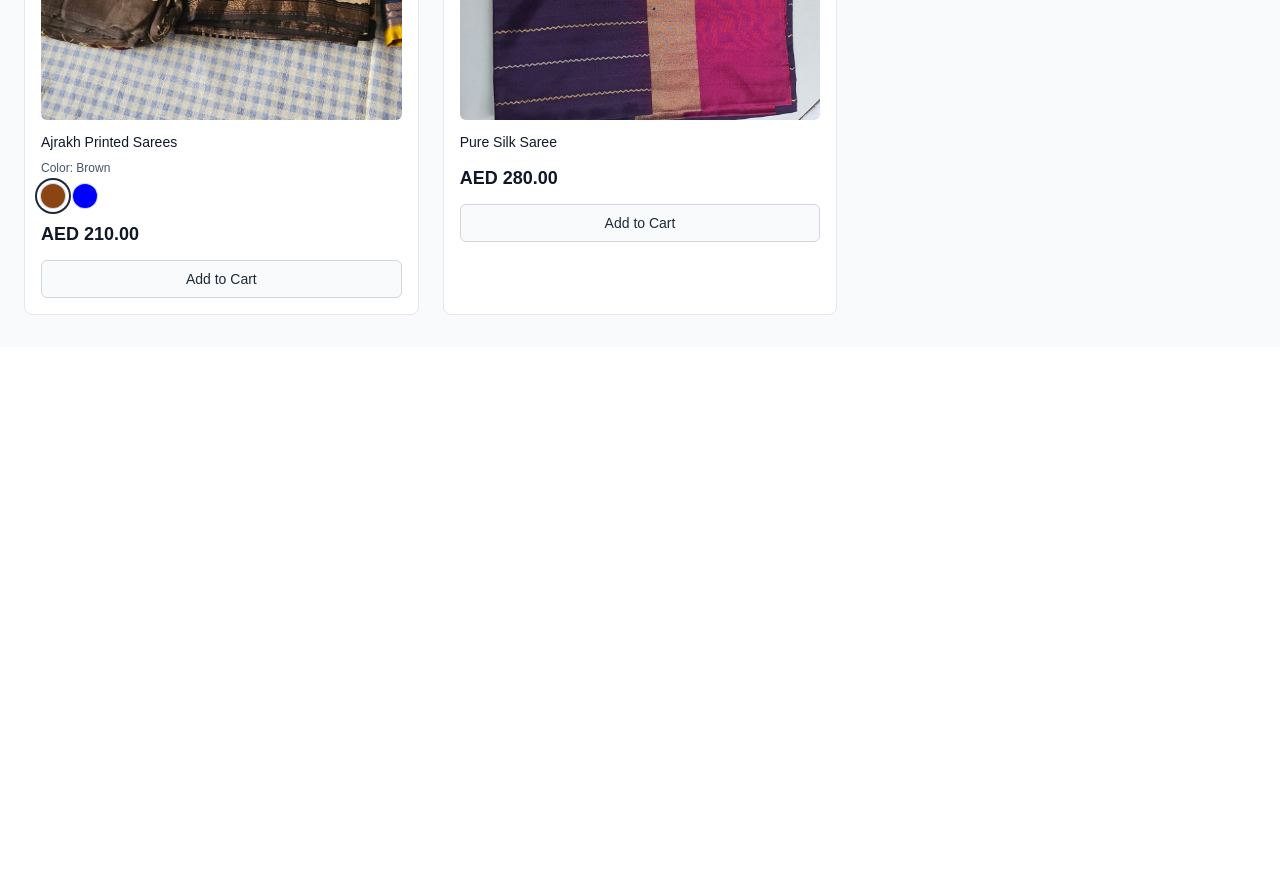
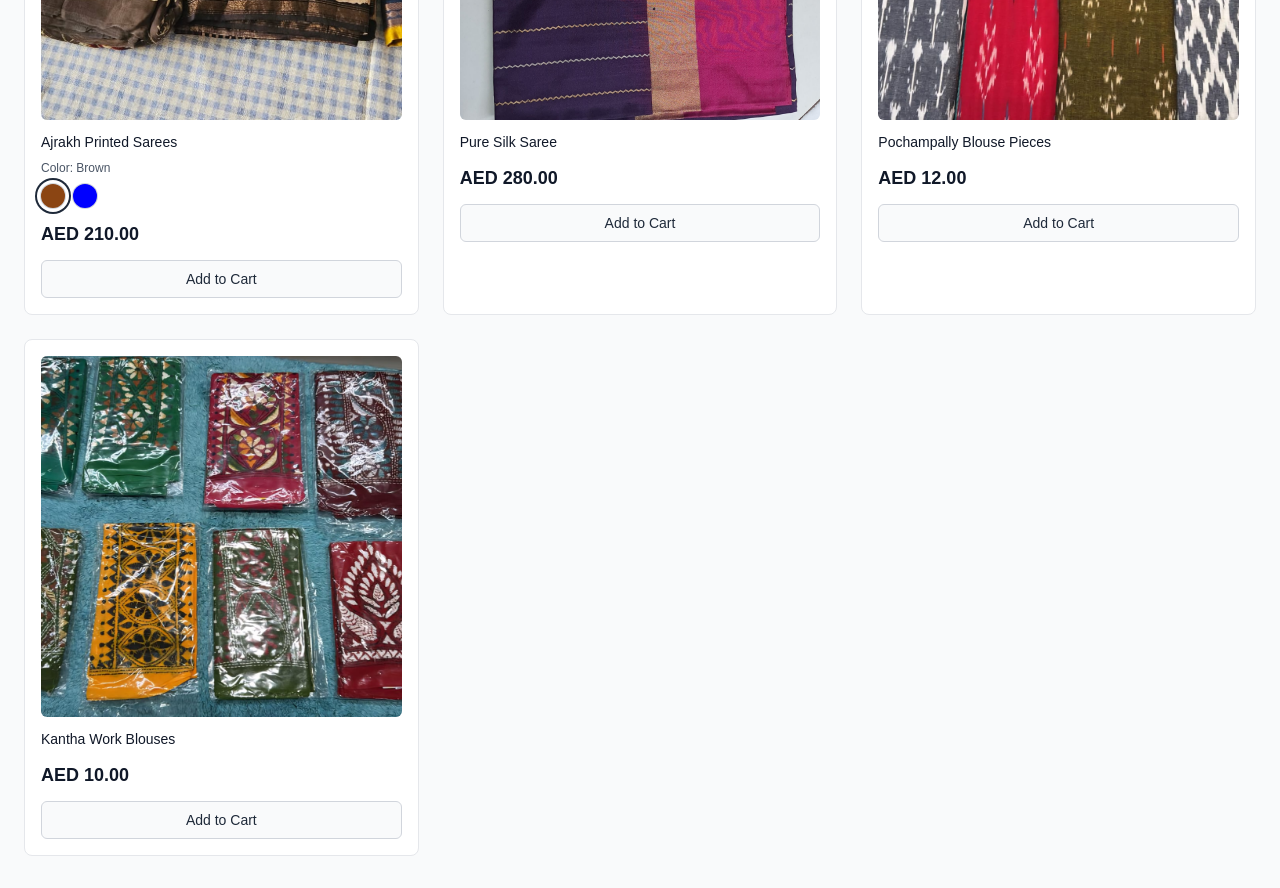
Before and after one commit to KashyapHegdeKota/saree-website, a Next.js app in the folder my-app/: page /home in a window 1280 px wide. Shown: the part 1480-2368 px from the top of the page. Before the commit the page ends 1827 px from the top, so only its background shows below. Built offline with nearby package versions, Linux system fonts and the light colour scheme.

Commit message:
Added Kantha blouses and Pochampally blouses.

```diff
--- a/my-app/src/app/home/page.js
+++ b/my-app/src/app/home/page.js
@@ -162,6 +162,32 @@ const products = [
       },
     ],
   },
+  {
+    id: 9,
+    title: "Pochampally Blouse Pieces",
+    variants: [
+      {
+        sku: "9-pink",
+        colorName: "Pink",
+        colorHex: "#ff69b4",
+        price: 12.0,
+        image: "/sarees/9-pink.jpg",
+      },
+    ],
+  },
+  {
+    id: 10,
+    title: "Kantha Work Blouses",
+    variants: [
+      {
+        sku: "10-red",
+        colorName: "Red",
+        colorHex: "#ff0000",
+        price: 10.0,
+        image: "/sarees/10-red.jpg",
+      },
+    ],
+  },
 ];
 
 const ColorSwatches = ({ variants, selectedSku, onSelect }) => (
```
Also changed, not shown: my-app/public/sarees/10-red.jpg (added), my-app/public/sarees/9-pink.jpg (added).
